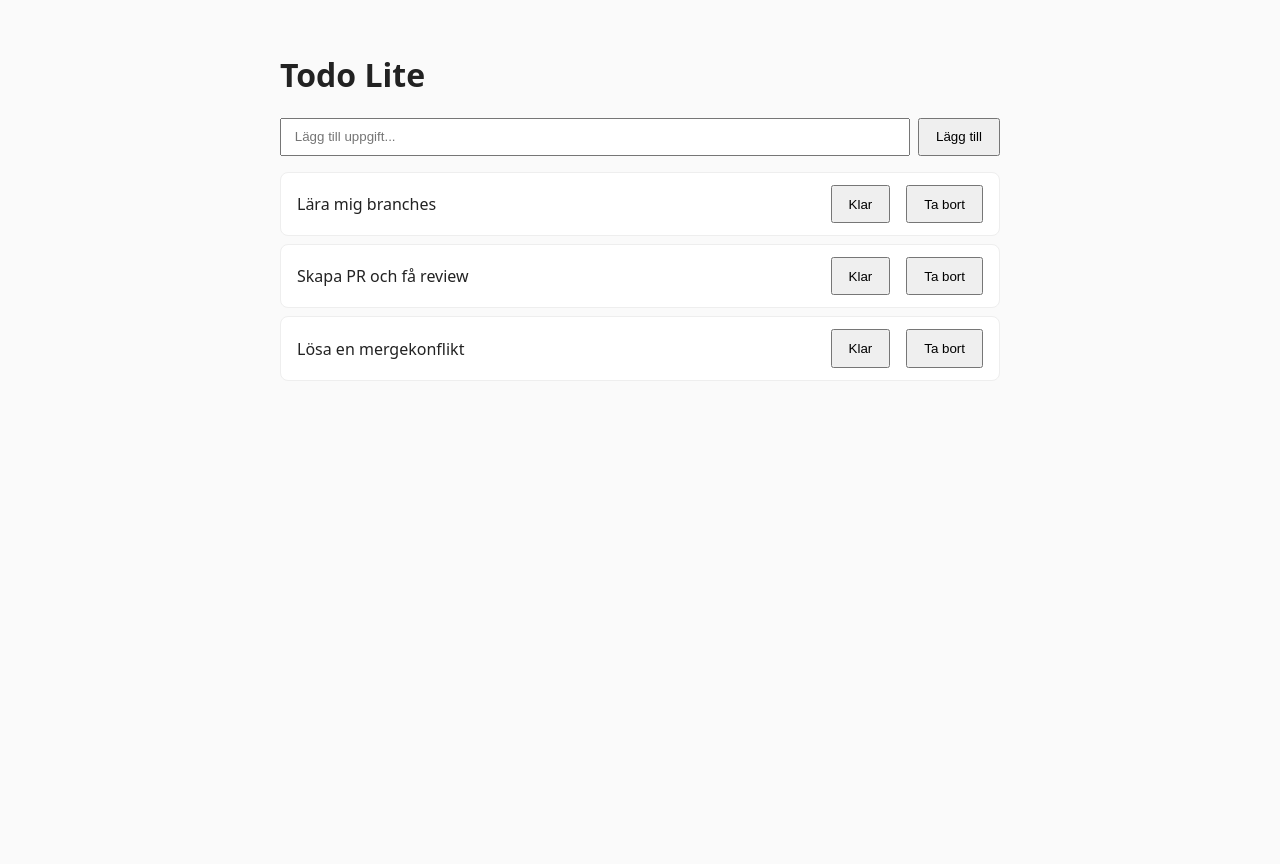
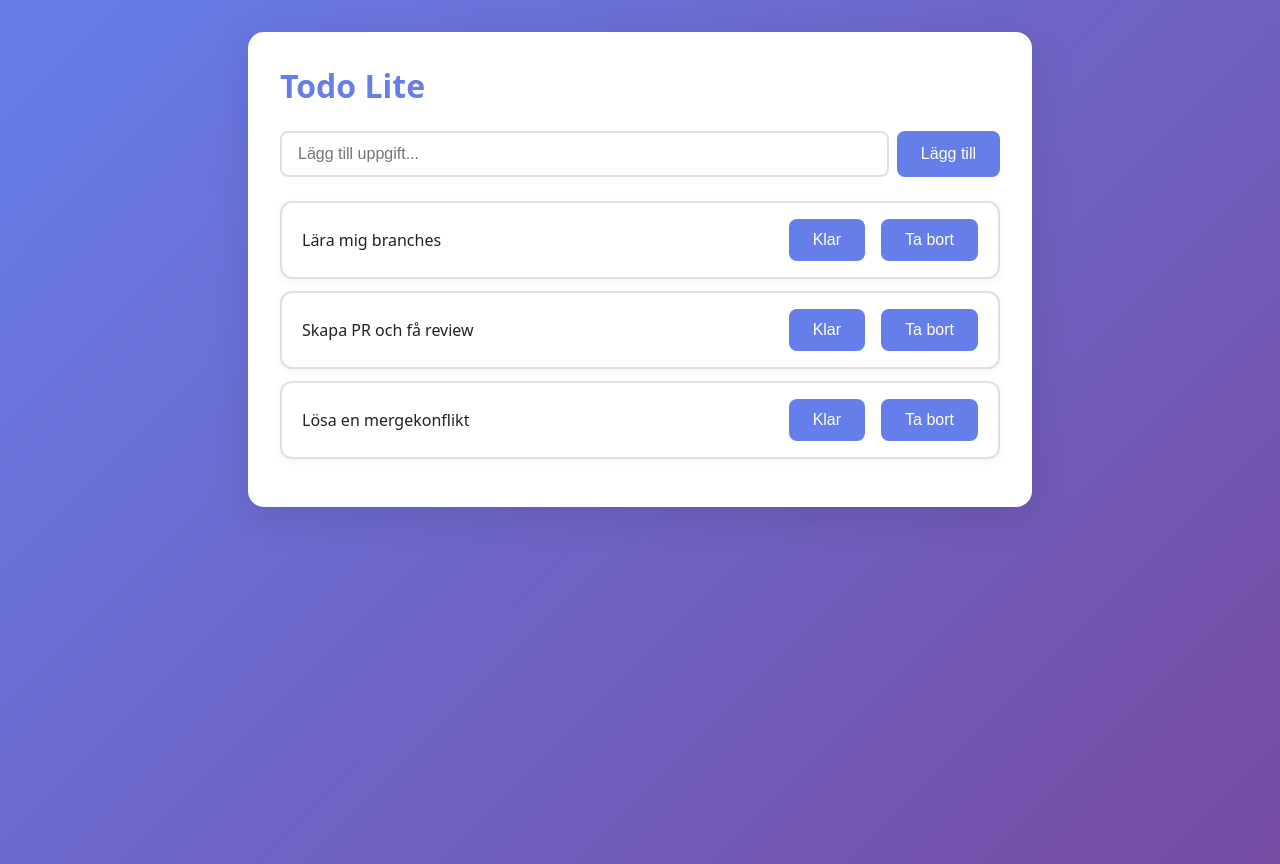
Before and after one commit to amerdervisicc/ExaminationGIT, a plain HTML site: page starter/index.html in a window 1280 px wide. Before the commit the page ends 800 px from the top, so only its background shows below. Drawn offline with Linux system fonts and the light colour scheme.

Commit message:
feat(style): improve UI with modern colors, hover effects and gradients (#2)

```diff
--- a/starter/style.css
+++ b/starter/style.css
@@ -2,15 +2,66 @@ body {
   font-family: system-ui, -apple-system, Segoe UI, Roboto, sans-serif;
   margin: 0;
   padding: 2rem;
-  background: #fafafa;
+  background: linear-gradient(135deg, #667eea 0%, #764ba2 100%);
   color: #222;
+  min-height: 100vh;
 }
 
-.container { max-width: 720px; margin: 0 auto; }
+.container {
+  max-width: 720px;
+  margin: 0 auto;
+  background: #fff;
+  padding: 2rem;
+  border-radius: 16px;
+  box-shadow: 0 10px 40px rgba(0, 0, 0, 0.1);
+}
 
-.actions { display: flex; gap: 0.5rem; margin: 1rem 0; }
-input { flex: 1; padding: 0.6rem 0.8rem; }
-button { padding: 0.6rem 1rem; cursor: pointer; }
+h1 {
+  color: #667eea;
+  margin-top: 0;
+  font-size: 2rem;
+}
+
+.actions {
+  display: flex;
+  gap: 0.5rem;
+  margin: 1.5rem 0;
+}
+
+input {
+  flex: 1;
+  padding: 0.75rem 1rem;
+  border: 2px solid #e0e0e0;
+  border-radius: 8px;
+  font-size: 1rem;
+  transition: border-color 0.2s;
+}
+
+input:focus {
+  outline: none;
+  border-color: #667eea;
+}
+
+button {
+  padding: 0.75rem 1.5rem;
+  cursor: pointer;
+  background: #667eea;
+  color: white;
+  border: none;
+  border-radius: 8px;
+  font-size: 1rem;
+  font-weight: 500;
+  transition: background 0.2s, transform 0.1s;
+}
+
+button:hover {
+  background: #5568d3;
+  transform: translateY(-2px);
+}
+
+button:active {
+  transform: translateY(0);
+}
 
 .list { list-style: none; padding: 0; }
 
@@ -18,12 +69,25 @@ button { padding: 0.6rem 1rem; cursor: pointer; }
   display: flex;
   gap: 1rem;
   align-items: center;
-  padding: 0.75rem 1rem;
-  margin: 0.5rem 0;
+  padding: 1rem 1.25rem;
+  margin: 0.75rem 0;
   background: #fff;
-  border: 1px solid #eee;
-  border-radius: 8px;
+  border: 2px solid #e0e0e0;
+  border-radius: 12px;
+  box-shadow: 0 2px 8px rgba(0, 0, 0, 0.05);
+  transition: transform 0.2s, box-shadow 0.2s, border-color 0.2s;
 }
 
-.item.done { opacity: 0.7; text-decoration: line-through; }
+.item:hover {
+  transform: translateX(4px);
+  box-shadow: 0 4px 12px rgba(0, 0, 0, 0.1);
+  border-color: #667eea;
+}
+
+.item.done {
+  opacity: 0.6;
+  text-decoration: line-through;
+  background: #f5f5f5;
+}
+
 .item .spacer { flex: 1; }
```
